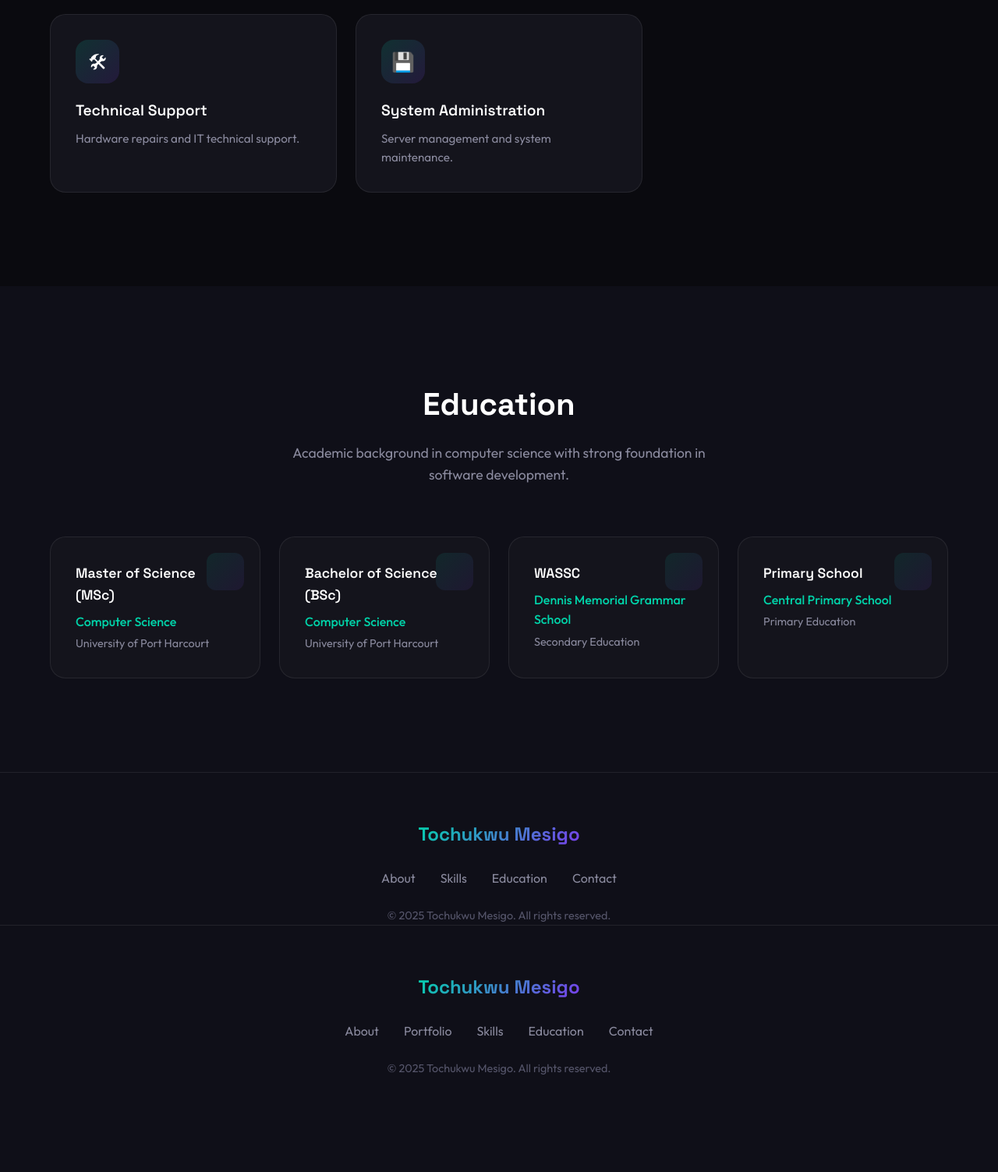
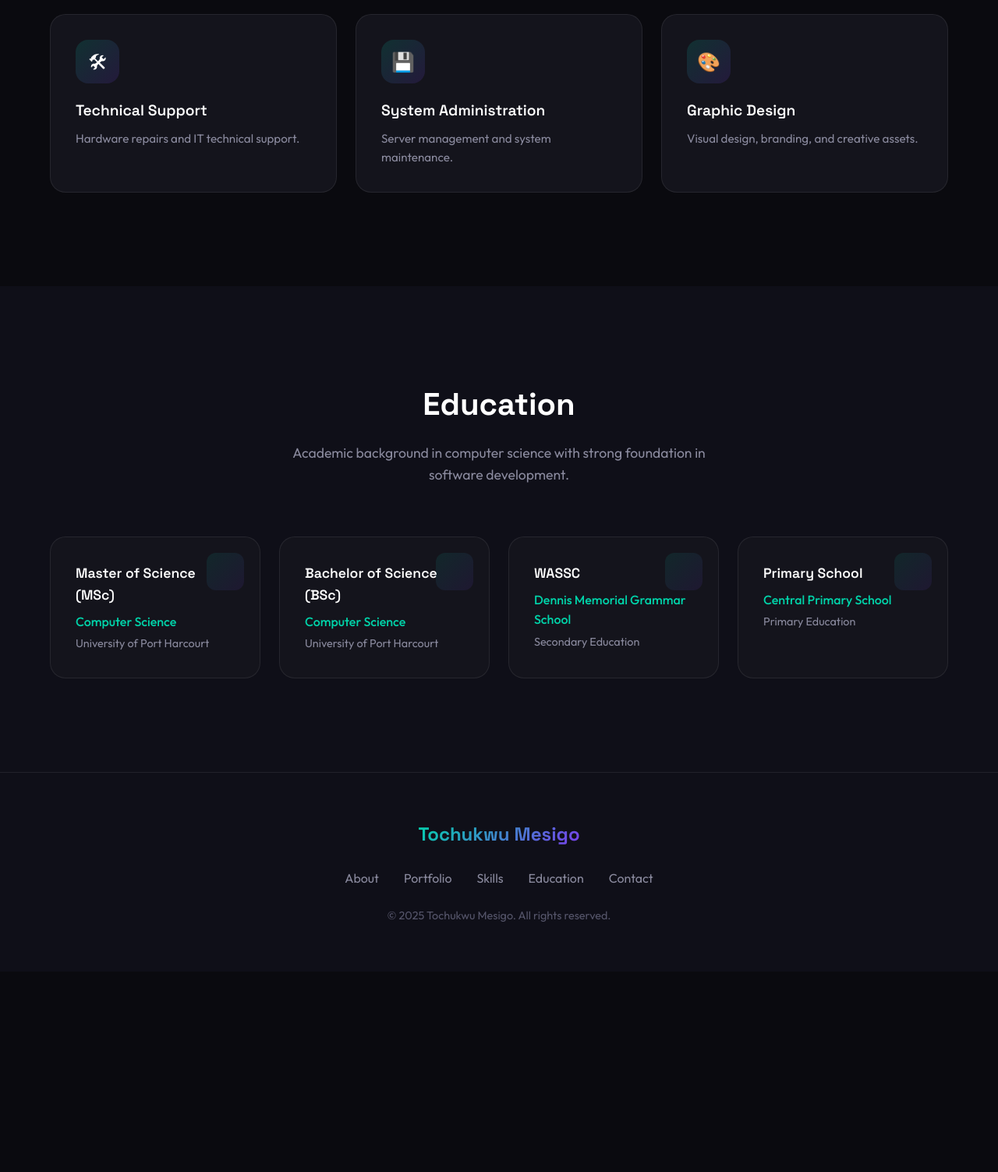
Before and after one commit to skinmalata/tochukwu, a plain HTML site: page index.html in a window 1280 px wide. Shown: the part 3380-4883 px from the top of the page at 78% size. After the commit the page ends 4626 px from the top, so only its background shows below. Drawn offline with Linux system fonts and the light colour scheme.

Commit message:
Add graphic design skill, fix duplicate footer, and add favicon

```diff
--- a/index.html
+++ b/index.html
@@ -7,6 +7,7 @@
     <link rel="preconnect" href="https://fonts.googleapis.com">
     <link rel="preconnect" href="https://fonts.gstatic.com" crossorigin>
     <link href="https://fonts.googleapis.com/css2?family=Outfit:wght@300;400;500;600;700;800&family=Space+Grotesk:wght@400;500;600;700&display=swap" rel="stylesheet">
+    <link rel="icon" type="image/x-icon" href="favicon.ico">
     <style>
         :root {
             --bg-primary: #0a0a0f;
@@ -966,6 +967,11 @@
                     <h4>System Administration</h4>
                     <p>Server management and system maintenance.</p>
                 </div>
+                <div class="skill-card">
+                    <div class="skill-icon">&#127912;</div>
+                    <h4>Graphic Design</h4>
+                    <p>Visual design, branding, and creative assets.</p>
+                </div>
             </div>
         </div>
     </section>
@@ -1001,19 +1007,6 @@
         </div>
     </section>
 
-    <footer>
-        <div class="container">
-            <div class="footer-content">
-                <div class="footer-logo">Tochukwu Mesigo</div>
-                <ul class="footer-links">
-                    <li><a href="#about">About</a></li>
-                    <li><a href="#skills">Skills</a></li>
-                    <li><a href="#education">Education</a></li>
-                    <li><a href="#contact">Contact</a></li>
-                </ul>
-                <p>&copy; 2025 Tochukwu Mesigo. All rights reserved.</p>
-            </div>
-        </div>
     <footer>
         <div class="container">
             <div class="footer-content">
```
Also changed, not shown: favicon.ico (added).
